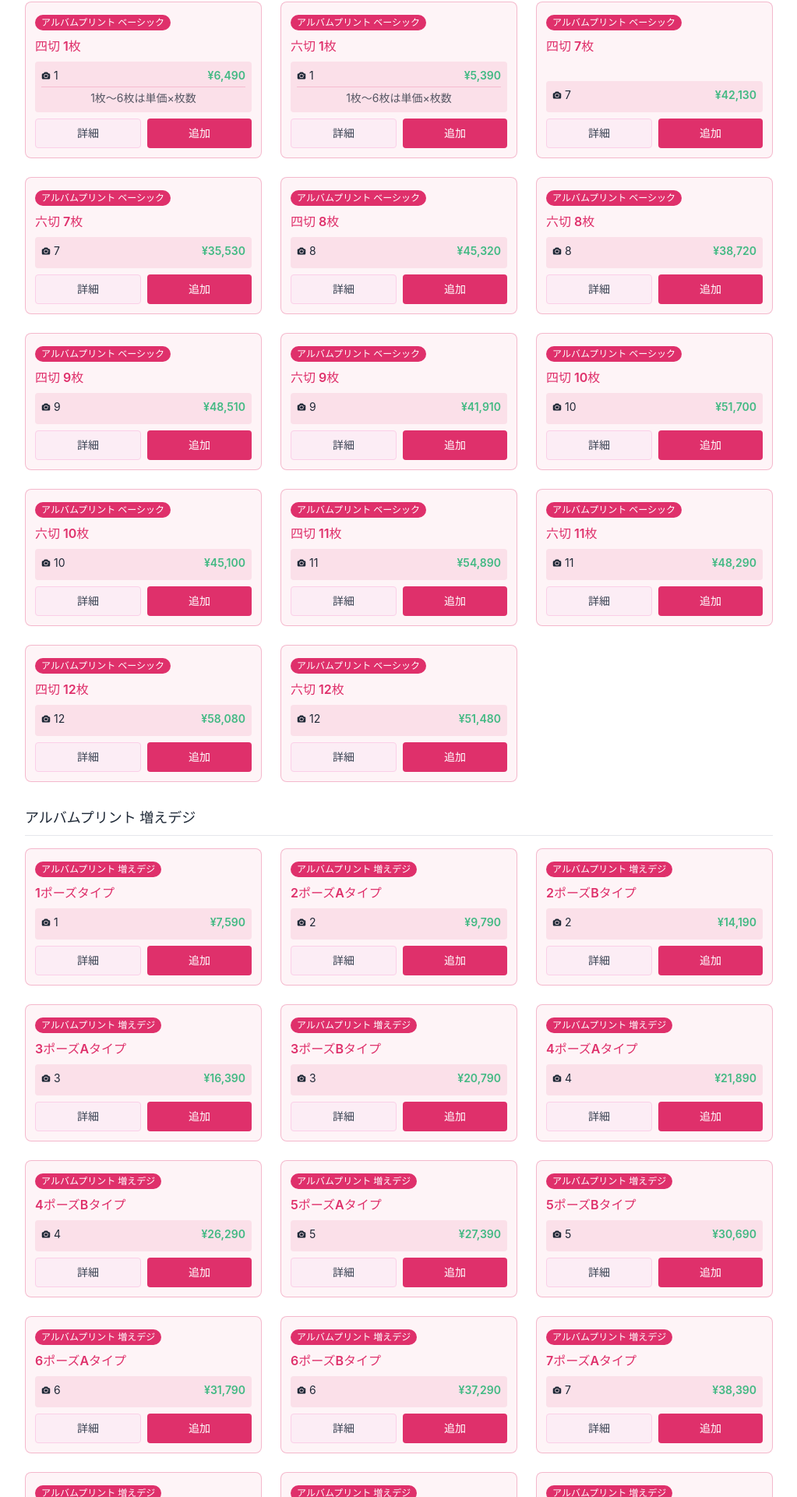
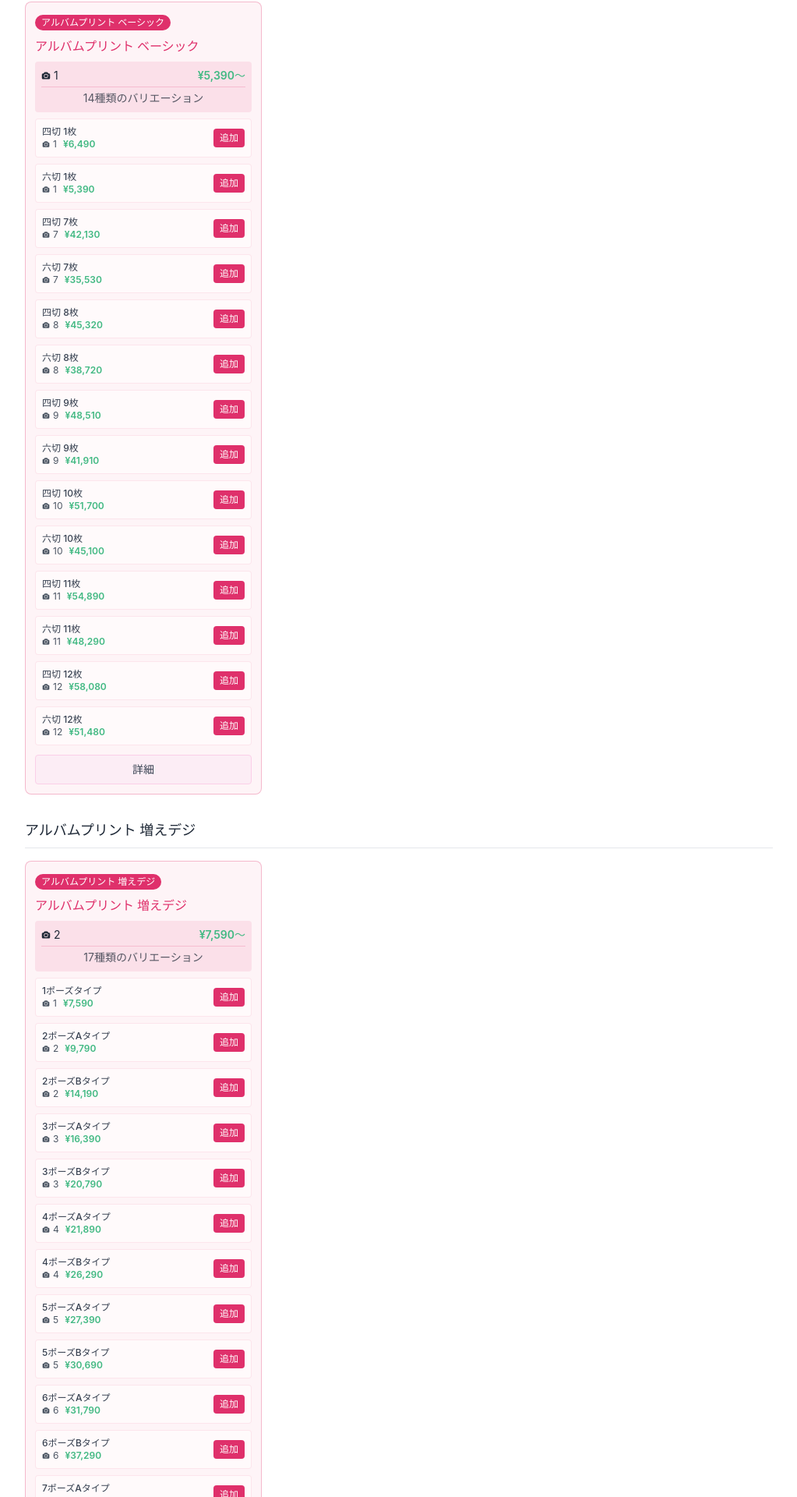
Before and after one commit to kiwi-26/photo-studio-price-calculator, a Vue app: page / in a window 1280 px wide. Shown: the part 938-2858 px from the top of the page at 78% size, without its empty margins (256-1279 px from the left). Built offline with nearby package versions, Linux system fonts and the light colour scheme.

Commit message:
アルバムプリントのみの差分に変更

```diff
--- a/src/assets/products.ts
+++ b/src/assets/products.ts
@@ -89,255 +89,286 @@ export const products: ProductType[] = [
     "photoCount": 0,
     "price": 8800
   },
+  // Album Print Fuedegi - All variations of "アルバムプリント 増えデジ"
   {
     "id": 13,
     "categoryId": "album-print-fuedegi",
-    "name": "1ポーズタイプ",
-    "description": "1ポーズタイプのアルバムプリント",
+    "name": "アルバムプリント 増えデジ",
+    "description": "増えデジアルバムプリント",
     "photoCount": 1,
-    "price": 7590
+    "price": 7590,
+    "variation": "1ポーズタイプ"
   },
   {
     "id": 14,
     "categoryId": "album-print-fuedegi",
-    "name": "2ポーズAタイプ",
-    "description": "2ポーズAタイプのアルバムプリント",
+    "name": "アルバムプリント 増えデジ",
+    "description": "増えデジアルバムプリント",
     "photoCount": 2,
-    "price": 9790
+    "price": 9790,
+    "variation": "2ポーズAタイプ"
   },
   {
     "id": 15,
     "categoryId": "album-print-fuedegi",
-    "name": "2ポーズBタイプ",
-    "description": "2ポーズBタイプのアルバムプリント",
+    "name": "アルバムプリント 増えデジ",
+    "description": "増えデジアルバムプリント",
     "photoCount": 2,
-    "price": 14190
+    "price": 14190,
+    "variation": "2ポーズBタイプ"
   },
   {
     "id": 16,
     "categoryId": "album-print-fuedegi",
-    "name": "3ポーズAタイプ",
-    "description": "3ポーズAタイプのアルバムプリント",
+    "name": "アルバムプリント 増えデジ",
+    "description": "増えデジアルバムプリント",
     "photoCount": 3,
-    "price": 16390
+    "price": 16390,
+    "variation": "3ポーズAタイプ"
   },
   {
     "id": 17,
     "categoryId": "album-print-fuedegi",
-    "name": "3ポーズBタイプ",
-    "description": "3ポーズBタイプのアルバムプリント",
+    "name": "アルバムプリント 増えデジ",
+    "description": "増えデジアルバムプリント",
     "photoCount": 3,
-    "price": 20790
+    "price": 20790,
+    "variation": "3ポーズBタイプ"
   },
   {
     "id": 18,
     "categoryId": "album-print-fuedegi",
-    "name": "4ポーズAタイプ",
-    "description": "4ポーズAタイプのアルバムプリント",
+    "name": "アルバムプリント 増えデジ",
+    "description": "増えデジアルバムプリント",
     "photoCount": 4,
-    "price": 21890
+    "price": 21890,
+    "variation": "4ポーズAタイプ"
   },
   {
     "id": 19,
     "categoryId": "album-print-fuedegi",
-    "name": "4ポーズBタイプ",
-    "description": "4ポーズBタイプのアルバムプリント",
+    "name": "アルバムプリント 増えデジ",
+    "description": "増えデジアルバムプリント",
     "photoCount": 4,
-    "price": 26290
+    "price": 26290,
+    "variation": "4ポーズBタイプ"
   },
   {
     "id": 20,
     "categoryId": "album-print-fuedegi",
-    "name": "5ポーズAタイプ",
-    "description": "5ポーズAタイプのアルバムプリント",
+    "name": "アルバムプリント 増えデジ",
+    "description": "増えデジアルバムプリント",
     "photoCount": 5,
-    "price": 27390
+    "price": 27390,
+    "variation": "5ポーズAタイプ"
   },
   {
     "id": 21,
     "categoryId": "album-print-fuedegi",
-    "name": "5ポーズBタイプ",
-    "description": "5ポーズBタイプのアルバムプリント",
+    "name": "アルバムプリント 増えデジ",
+    "description": "増えデジアルバムプリント",
     "photoCount": 5,
-    "price": 30690
+    "price": 30690,
+    "variation": "5ポーズBタイプ"
   },
   {
     "id": 22,
     "categoryId": "album-print-fuedegi",
-    "name": "6ポーズAタイプ",
-    "description": "6ポーズAタイプのアルバムプリント",
+    "name": "アルバムプリント 増えデジ",
+    "description": "増えデジアルバムプリント",
     "photoCount": 6,
-    "price": 31790
+    "price": 31790,
+    "variation": "6ポーズAタイプ"
   },
   {
     "id": 23,
     "categoryId": "album-print-fuedegi",
-    "name": "6ポーズBタイプ",
-    "description": "6ポーズBタイプのアルバムプリント",
+    "name": "アルバムプリント 増えデジ",
+    "description": "増えデジアルバムプリント",
     "photoCount": 6,
-    "price": 37290
+    "price": 37290,
+    "variation": "6ポーズBタイプ"
   },
   {
     "id": 24,
     "categoryId": "album-print-fuedegi",
-    "name": "7ポーズAタイプ",
-    "description": "7ポーズAタイプのアルバムプリント",
+    "name": "アルバムプリント 増えデジ",
+    "description": "増えデジアルバムプリント",
     "photoCount": 7,
-    "price": 38390
+    "price": 38390,
+    "variation": "7ポーズAタイプ"
   },
   {
     "id": 25,
     "categoryId": "album-print-fuedegi",
-    "name": "8ポーズAタイプ",
-    "description": "8ポーズAタイプのアルバムプリント",
+    "name": "アルバムプリント 増えデジ",
+    "description": "増えデジアルバムプリント",
     "photoCount": 8,
-    "price": 41690
+    "price": 41690,
+    "variation": "8ポーズAタイプ"
   },
   {
     "id": 26,
     "categoryId": "album-print-fuedegi",
-    "name": "9ポーズAタイプ",
-    "description": "9ポーズAタイプのアルバムプリント",
+    "name": "アルバムプリント 増えデジ",
+    "description": "増えデジアルバムプリント",
     "photoCount": 9,
-    "price": 44990
+    "price": 44990,
+    "variation": "9ポーズAタイプ"
   },
   {
     "id": 27,
     "categoryId": "album-print-fuedegi",
-    "name": "10ポーズAタイプ",
-    "description": "10ポーズAタイプのアルバムプリント",
+    "name": "アルバムプリント 増えデジ",
+    "description": "増えデジアルバムプリント",
     "photoCount": 10,
-    "price": 48290
+    "price": 48290,
+    "variation": "10ポーズAタイプ"
   },
   {
     "id": 28,
     "categoryId": "album-print-fuedegi",
-    "name": "11ポーズAタイプ",
-    "description": "11ポーズAタイプのアルバムプリント",
+    "name": "アルバムプリント 増えデジ",
+    "description": "増えデジアルバムプリント",
     "photoCount": 11,
-    "price": 51590
+    "price": 51590,
+    "variation": "11ポーズAタイプ"
   },
   {
     "id": 29,
     "categoryId": "album-print-fuedegi",
-    "name": "12ポーズAタイプ",
-    "description": "12ポーズAタイプのアルバムプリント",
+    "name": "アルバムプリント 増えデジ",
+    "description": "増えデジアルバムプリント",
     "photoCount": 12,
-    "price": 54890
+    "price": 54890,
+    "variation": "12ポーズAタイプ"
   },
+  // Album Print Basic - All variations of "アルバムプリント ベーシック"
   {
     "id": 30,
     "categoryId": "album-print-basic",
-    "name": "四切 1枚",
-    "description": "四切サイズ 1枚のアルバムプリント",
+    "name": "アルバムプリント ベーシック",
+    "description": "ベーシックアルバムプリント",
     "photoCount": 1,
     "price": 6490,
-    "variation": "1枚～6枚は単価×枚数"
+    "variation": "四切 1枚"
   },
   {
     "id": 31,
     "categoryId": "album-print-basic",
-    "name": "六切 1枚",
-    "description": "六切サイズ 1枚のアルバムプリント",
+    "name": "アルバムプリント ベーシック",
+    "description": "ベーシックアルバムプリント",
     "photoCount": 1,
     "price": 5390,
-    "variation": "1枚～6枚は単価×枚数"
+    "variation": "六切 1枚"
   },
   {
     "id": 32,
     "categoryId": "album-print-basic",
-    "name": "四切 7枚",
-    "description": "四切サイズ 7枚のアルバムプリント",
+    "name": "アルバムプリント ベーシック",
+    "description": "ベーシックアルバムプリント",
     "photoCount": 7,
-    "price": 42130
+    "price": 42130,
+    "variation": "四切 7枚"
   },
   {
     "id": 33,
     "categoryId": "album-print-basic",
-    "name": "六切 7枚",
-    "description": "六切サイズ 7枚のアルバムプリント",
+    "name": "アルバムプリント ベーシック",
+    "description": "ベーシックアルバムプリント",
     "photoCount": 7,
-    "price": 35530
+    "price": 35530,
+    "variation": "六切 7枚"
   },
   {
     "id": 34,
     "categoryId": "album-print-basic",
-    "name": "四切 8枚",
-    "description": "四切サイズ 8枚のアルバムプリント",
+    "name": "アルバムプリント ベーシック",
+    "description": "ベーシックアルバムプリント",
     "photoCount": 8,
-    "price": 45320
+    "price": 45320,
+    "variation": "四切 8枚"
   },
   {
     "id": 35,
     "categoryId": "album-print-basic",
-    "name": "六切 8枚",
-    "description": "六切サイズ 8枚のアルバムプリント",
+    "name": "アルバムプリント ベーシック",
+    "description": "ベーシックアルバムプリント",
     "photoCount": 8,
-    "price": 38720
+    "price": 38720,
+    "variation": "六切 8枚"
   },
   {
     "id": 36,
     "categoryId": "album-print-basic",
-    "name": "四切 9枚",
-    "description": "四切サイズ 9枚のアルバムプリント",
+    "name": "アルバムプリント ベーシック",
+    "description": "ベーシックアルバムプリント",
     "photoCount": 9,
-    "price": 48510
+    "price": 48510,
+    "variation": "四切 9枚"
   },
   {
     "id": 37,
     "categoryId": "album-print-basic",
-    "name": "六切 9枚",
-    "description": "六切サイズ 9枚のアルバムプリント",
+    "name": "アルバムプリント ベーシック",
+    "description": "ベーシックアルバムプリント",
     "photoCount": 9,
-    "price": 41910
+    "price": 41910,
+    "variation": "六切 9枚"
   },
   {
     "id": 38,
     "categoryId": "album-print-basic",
-    "name": "四切 10枚",
-    "description": "四切サイズ 10枚のアルバムプリント",
+    "name": "アルバムプリント ベーシック",
+    "description": "ベーシックアルバムプリント",
     "photoCount": 10,
-    "price": 51700
+    "price": 51700,
+    "variation": "四切 10枚"
   },
   {
     "id": 39,
     "categoryId": "album-print-basic",
-    "name": "六切 10枚",
-    "description": "六切サイズ 10枚のアルバムプリント",
+    "name": "アルバムプリント ベーシック",
+    "description": "ベーシックアルバムプリント",
     "photoCount": 10,
-    "price": 45100
+    "price": 45100,
+    "variation": "六切 10枚"
   },
   {
     "id": 40,
     "categoryId": "album-print-basic",
-    "name": "四切 11枚",
-    "description": "四切サイズ 11枚のアルバムプリント",
+    "name": "アルバムプリント ベーシック",
+    "description": "ベーシックアルバムプリント",
     "photoCount": 11,
-    "price": 54890
+    "price": 54890,
+    "variation": "四切 11枚"
   },
   {
     "id": 41,
     "categoryId": "album-print-basic",
-    "name": "六切 11枚",
-    "description": "六切サイズ 11枚のアルバムプリント",
+    "name": "アルバムプリント ベーシック",
+    "description": "ベーシックアルバムプリント",
     "photoCount": 11,
-    "price": 48290
+    "price": 48290,
+    "variation": "六切 11枚"
   },
   {
     "id": 42,
     "categoryId": "album-print-basic",
-    "name": "四切 12枚",
-    "description": "四切サイズ 12枚のアルバムプリント",
+    "name": "アルバムプリント ベーシック",
+    "description": "ベーシックアルバムプリント",
     "photoCount": 12,
-    "price": 58080
+    "price": 58080,
+    "variation": "四切 12枚"
   },
   {
     "id": 43,
     "categoryId": "album-print-basic",
-    "name": "六切 12枚",
-    "description": "六切サイズ 12枚のアルバムプリント",
+    "name": "アルバムプリント ベーシック",
+    "description": "ベーシックアルバムプリント",
     "photoCount": 12,
-    "price": 51480
+    "price": 51480,
+    "variation": "六切 12枚"
   },
   {
     "id": 44,
```
